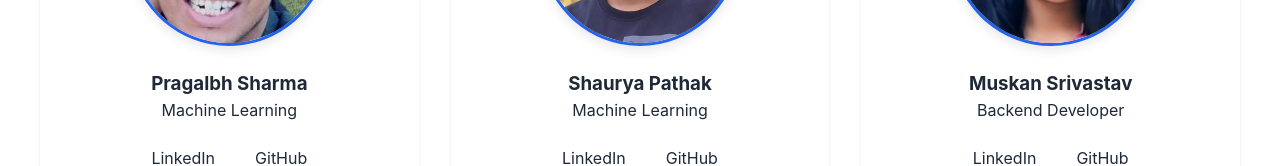
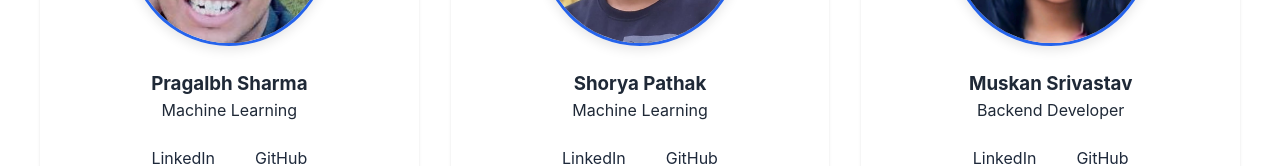
Before and after one commit to PrarabdhSoni/SOLVIT_HACKATHON, a React (Vite) app in the folder frontend/: page / in a window 1280 px wide. Shown: the part 1756-1922 px from the top of the page. Built offline with nearby package versions, Linux system fonts and the light colour scheme.

Commit message:
Hero Page

```diff
--- a/frontend/src/Pages/Index/Hero.jsx
+++ b/frontend/src/Pages/Index/Hero.jsx
@@ -15,7 +15,7 @@ const Hero = () => {
         { name: "Umanshi Goyal", role: "Developer & UI/UX Designer", image: Umanshi, linkedin: "https://www.linkedin.com/in/umanshi-goyal-407ba8289/", github: "https://github.com/goelumanshi" },
         { name: "Vraj Shah", role: "Developer & UI/UX Designer", image: Vraj, linkedin: "https://www.linkedin.com/in/vraj-shah-5b4127297", github: "https://github.com/Vraj26shah" },
         { name: "Pragalbh Sharma", role: "Machine Learning", image: Pragalbh, linkedin: "https://www.linkedin.com/in/pragalbh-sharma-b3146b311/", github: "https://github.com/pragalbhsharma" },
-        { name: "Shaurya Pathak", role: "Machine Learning", image: Shaurya, linkedin: "https://www.linkedin.com/in/shorya-pathak-a8950228a/", github: "https://github.com/Shorya783" },
+        { name: "Shorya Pathak", role: "Machine Learning", image: Shaurya, linkedin: "https://www.linkedin.com/in/shorya-pathak-a8950228a/", github: "https://github.com/Shorya783" },
         { name: "Muskan Srivastav", role: "Backend Developer", image: Muskan, linkedin: "https://www.linkedin.com/in/algonomad571", github: "https://github.com/algonomad571" },
       ];
 
```
